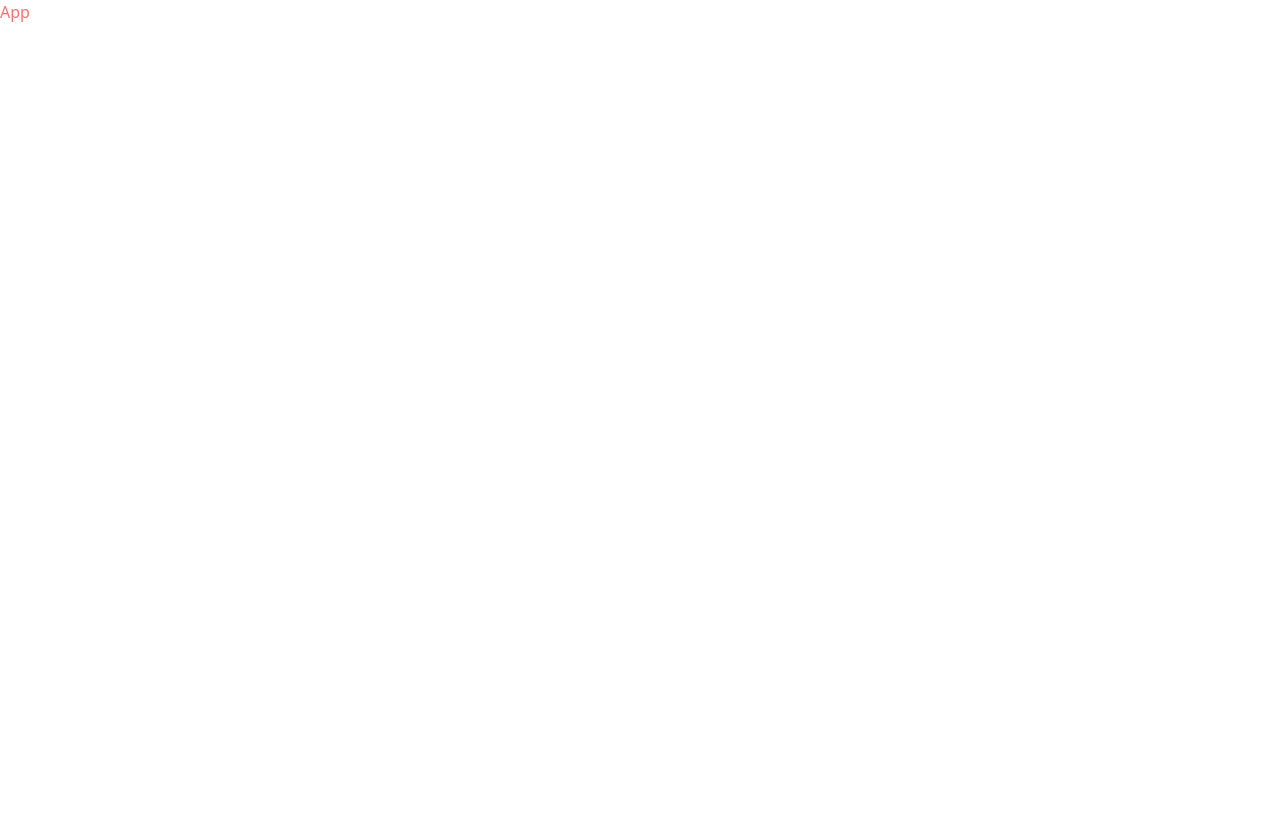
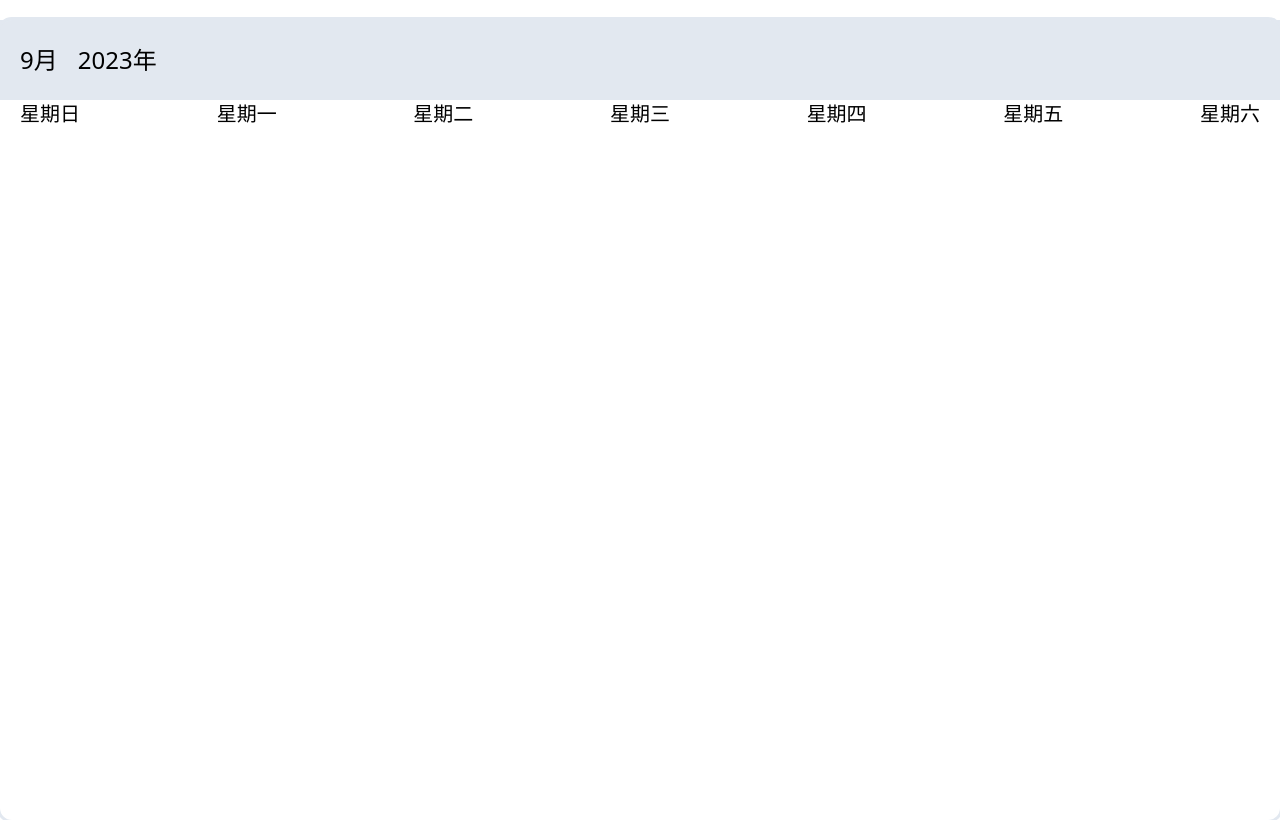
Before and after one commit to codingprovide/homework-sheet, a React (Vite) app: page / in a window 1280 px wide. Built offline with nearby package versions, Linux system fonts and the light colour scheme.

Commit message:
add: calendar v0.1

```diff
--- a/package.json
+++ b/package.json
@@ -11,7 +11,8 @@
   },
   "dependencies": {
     "react": "^18.2.0",
-    "react-dom": "^18.2.0"
+    "react-dom": "^18.2.0",
+    "react-icons": "^4.11.0"
   },
   "devDependencies": {
     "@types/react": "^18.2.15",
--- a/src/App.tsx
+++ b/src/App.tsx
@@ -1,6 +1,31 @@
+import { BsFillCaretLeftFill, BsFillCaretRightFill } from "react-icons/bs"
+
+
 function App() {
+  const toDay:Date = new Date();
+  const weekDayNameList: string[] = ["星期日", "星期一", "星期二", "星期三", "星期四", "星期五", "星期六"];
   return (
-    <div className=" text-red-400">App</div>
+    <>
+      <div className=" container m-auto mt-5">
+        <div className=" bg-white w-full h-screen outline outline-slate-200 rounded-xl">
+
+          <div className=" bg-slate-200 h-20 flex justify-start items-center p-5 text-2xl gap-5">
+            <span>{toDay.getMonth()+1}月</span>
+            <span>{toDay.getFullYear()}年</span>
+          </div>
+
+          <div className="flex justify-between items-center">
+            {
+              weekDayNameList.map((name, index) =>
+                <span className=" text-3xl md:text-xl h-full mx-5" key={index}>{name}</span>
+              )
+            }
+          </div>
+
+
+        </div>
+      </div>
+    </>
   )
 }
 
```
Also changed, not shown: 2 other files (tests, documents, lock files or other folders).
